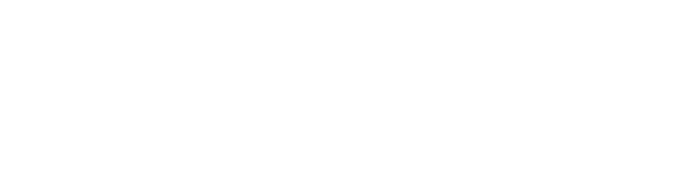
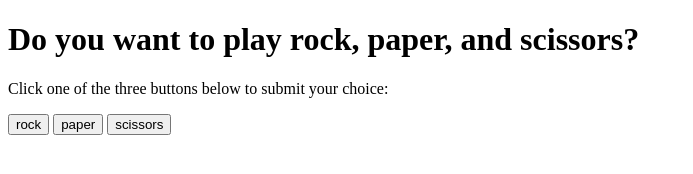
Before and after one commit to tuananh-ng/odin-rock-paper-scissors, a plain HTML site: page index.html in a window 1280 px wide. Shown: the whole page, without its empty margins (0-693 px from the left). Drawn offline with Linux system fonts and the light colour scheme.

Commit message:
Add three buttons for the user to play

```diff
--- a/index.html
+++ b/index.html
@@ -4,9 +4,13 @@
     <meta charset="UTF-8">
     <meta name="viewport" content="width=device-width, initial-scale=1.0">
     <title>Document</title>
-    <script src="./.js"></script>
+    <script src="./.js" defer></script>
 </head>
 <body>
-
+    <h1 class="h1">Do you want to play rock, paper, and scissors?</h1>
+    <p class="para">Click one of the three buttons below to submit your choice:</p>
+    <button class="btn">rock</button>
+    <button class="btn">paper</button>
+    <button class="btn">scissors</button>
 </body>
 </html>
```
